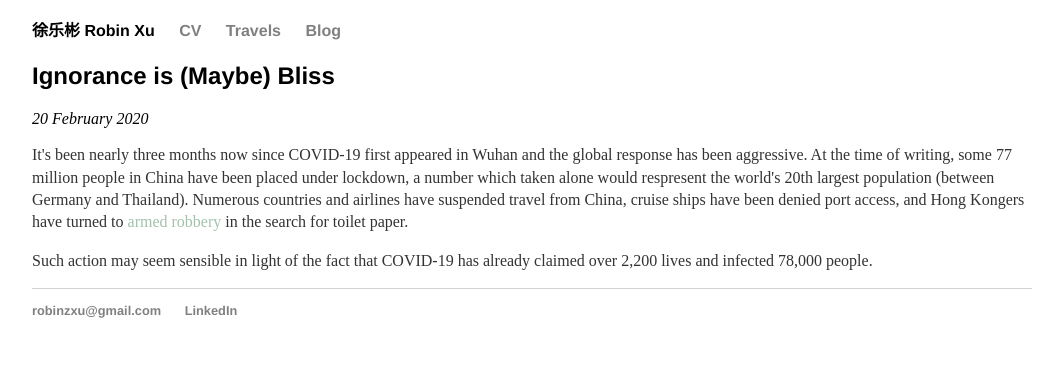
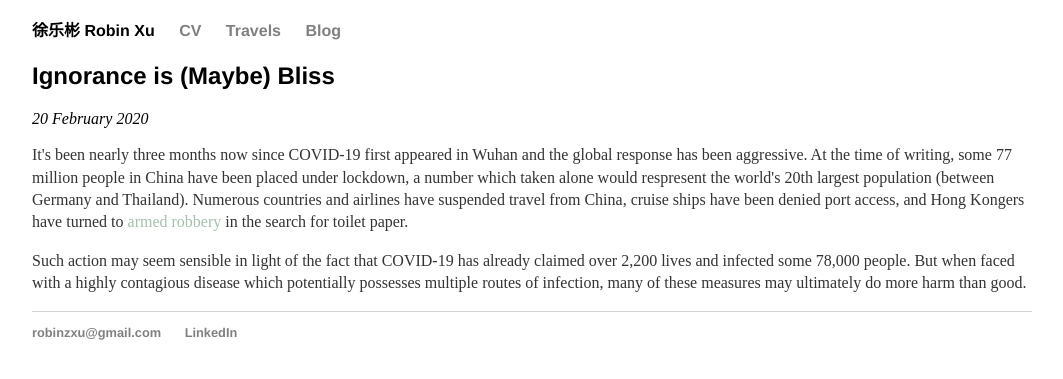
Before and after one commit to robinzxu/robinzxu.github.io, a Jekyll site: the page built from _posts/2020-02-20-ignorance-is-maybe-bliss.md, in a window 1280 px wide. Shown: the top 379 px of the page, without its empty margins (108-1171 px from the left). Built offline with Jekyll 4.4.1, drawn with Linux system fonts in a browser that asks for light colours.

Commit message:
Update 2020-02-20-ignorance-is-maybe-bliss.md

```diff
--- a/_posts/2020-02-20-ignorance-is-maybe-bliss.md
+++ b/_posts/2020-02-20-ignorance-is-maybe-bliss.md
@@ -6,4 +6,4 @@ date: 2020-02-20
 
 It\'s been nearly three months now since COVID-19 first appeared in Wuhan and the global response has been aggressive. At the time of writing, some 77 million people in China have been placed under lockdown, a number which taken alone would respresent the world\'s 20th largest population (between Germany and Thailand). Numerous countries and airlines have suspended travel from China, cruise ships have been denied port access, and Hong Kongers have turned to [armed robbery](https://www.scmp.com/news/hong-kong/law-and-crime/article/3050907/armed-gang-steals-hk1000-toilet-paper-coronavirus){:target="_blank" rel="noopener"} in the search for toilet paper.
 
-Such action may seem sensible in light of the fact that COVID-19 has already claimed over 2,200 lives and infected 78,000 people.
+Such action may seem sensible in light of the fact that COVID-19 has already claimed over 2,200 lives and infected some 78,000 people. But when faced with a highly contagious disease which potentially possesses multiple routes of infection, many of these measures may ultimately do more harm than good.
```
